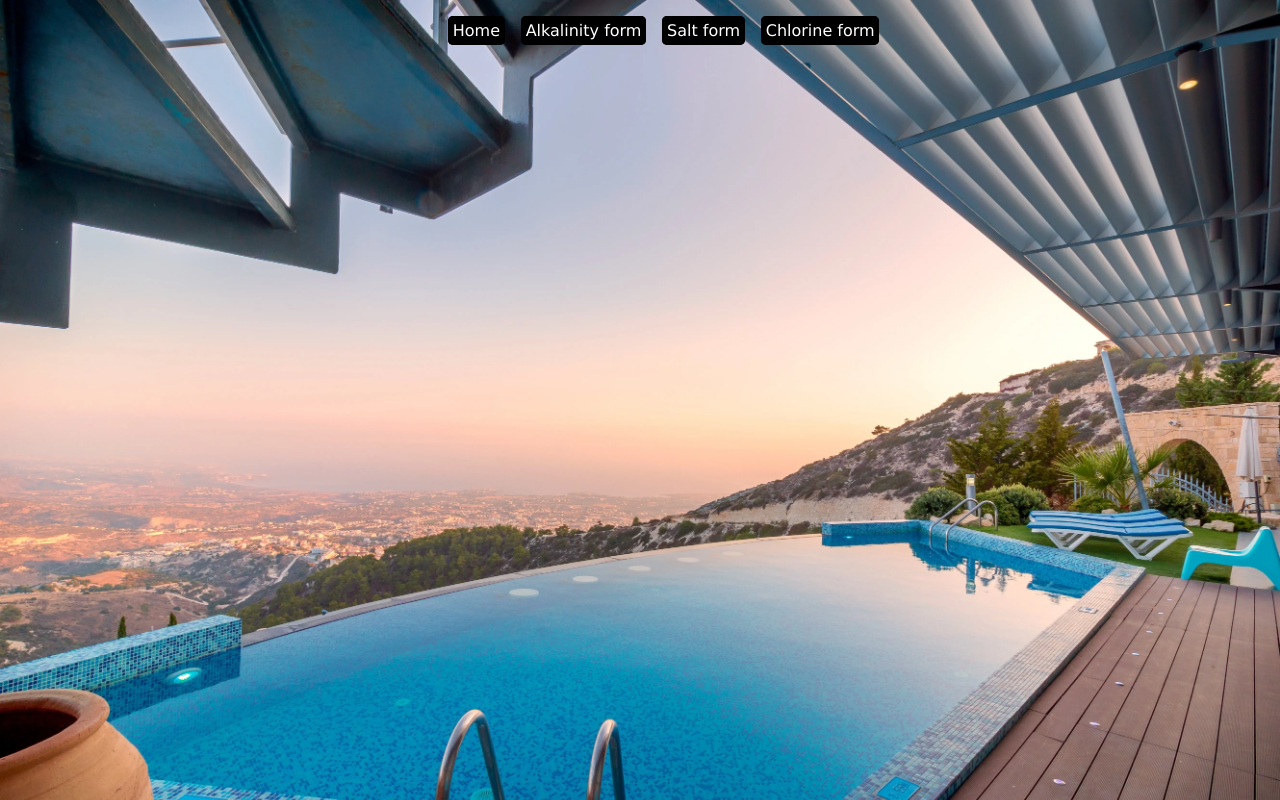
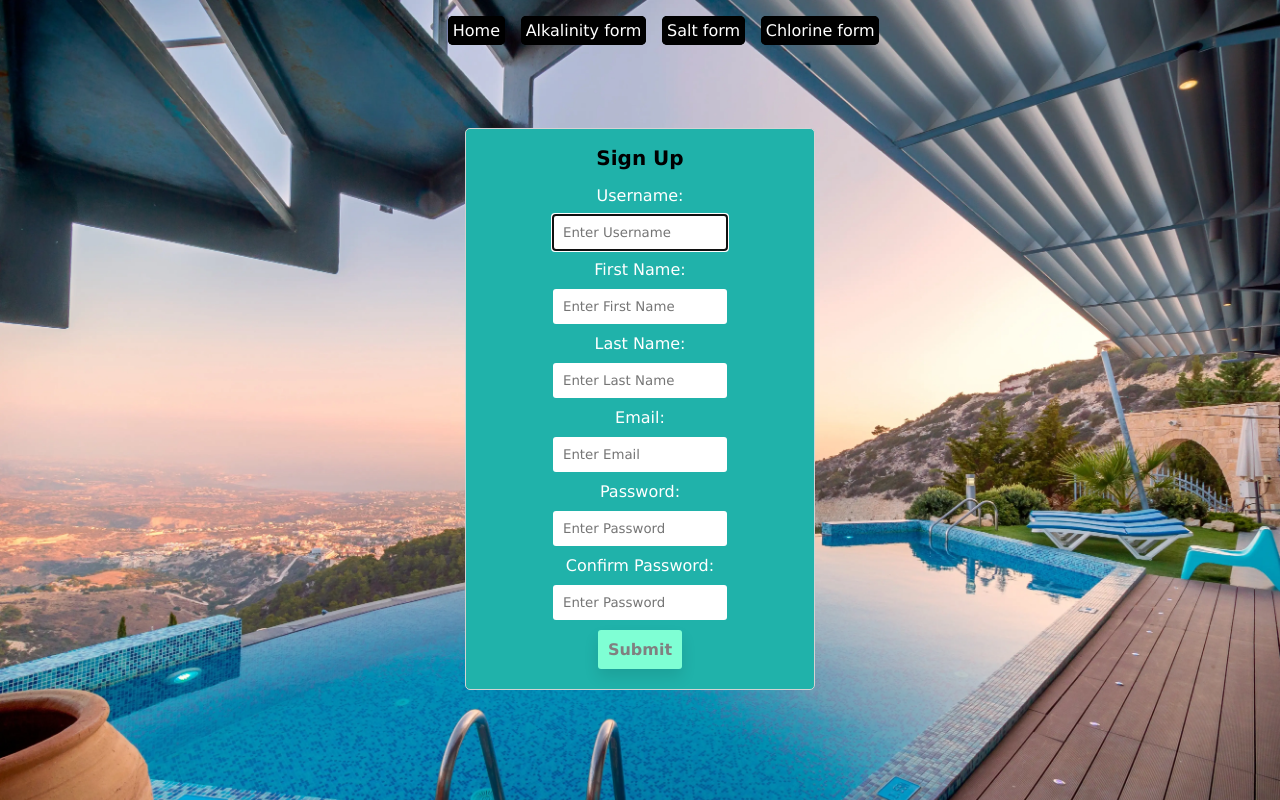
Before and after one commit to pschlafley/Pool-Chem-Calculator, a React (Create React App) app in the folder client/: page /signup in a window 1280 px wide. Built offline with nearby package versions, Linux system fonts and the light colour scheme.

Commit message:
made initial SignUp form

```diff
--- a/client/src/App.js
+++ b/client/src/App.js
@@ -1,3 +1,6 @@
+import { Routes, Route } from 'react-router-dom';
+import { isMobile } from 'react-device-detect';
+
 import './index.css';
 import NavBar from './components/Nav/navbar';
 import AlkalinityForm from './components/CalculationForms/AlkalinityForm/AlkalinityForm';
@@ -5,9 +8,7 @@ import SaltForm from './components/CalculationForms/SaltForm/SaltForm';
 import ChlorineForm from './components/CalculationForms/ChlorineForm/ChlorineForm';
 import DropDown from './components/Dropdown/dropdown';
 import Home from './components/HomePage/home-page';
-import { Routes, Route } from 'react-router-dom';
-import { isMobile } from 'react-device-detect';
-
+import SignUp from './components/SignUp/SignUp';
 
 function App() {
   return (
@@ -25,6 +26,7 @@ function App() {
           <Route path='/salt-form' element={<SaltForm />} />
           <Route path='/alkalinity-form' element={<AlkalinityForm />} />
           <Route path='/chlorine-form' element={<ChlorineForm />} />
+          <Route path='/signup' element={<SignUp />} />
         </Routes>
       </>
     </div>
--- a/client/src/components/Form/Form.js
+++ b/client/src/components/Form/Form.js
@@ -10,13 +10,15 @@ const Form = ({
   onFormSubmit = null,
   result,
   children = null,
+  autoComplete = true,
 }) => {
   const renderResult = () => (
     <div className={styles.resultContainer}>
       <p>Total {type} to Add:</p>
       <p
-        className={`${styles.result} ${type === CHEMICALS.chlorine.id ? styles.isChlorineResult : ''
-          }`}
+        className={`${styles.result} ${
+          type === CHEMICALS.chlorine.id ? styles.isChlorineResult : ''
+        }`}
       >
         {result?.message || result}
       </p>
@@ -28,7 +30,11 @@ const Form = ({
 
   return (
     <div className={styles.container}>
-      <form className={styles.form} onSubmit={onFormSubmit}>
+      <form
+        className={styles.form}
+        onSubmit={onFormSubmit}
+        autoComplete={autoComplete ? 'on' : 'off'}
+      >
         <h2>{header}</h2>
         <div className={styles.inputs}>{children}</div>
       </form>
--- a/client/src/components/Form/Form.module.css
+++ b/client/src/components/Form/Form.module.css
@@ -21,12 +21,6 @@
   border: 1px solid lightgray;
   border-radius: 5px;
   background-color: lightseagreen;
-}
-
-.form:hover {
-  /* transform: rotateX(200deg); */
-  transform: rotateY(200deg);
-  transition: all 1s;
 }
 
 .form h2 {
--- a/client/src/components/Form/Input.js
+++ b/client/src/components/Form/Input.js
@@ -13,6 +13,8 @@ const Input = ({
   value = null,
   isFirstInput = false,
   inputOptions = [],
+  className = '',
+  isRequired = false,
 }) => {
   const inputRef = useRef(null);
 
@@ -40,7 +42,7 @@ const Input = ({
   }
 
   return (
-    <div className={styles.input}>
+    <div className={`${styles.input} ${className}`}>
       <label htmlFor={name}>{label}</label>
       <input
         name={name}
@@ -49,7 +51,7 @@ const Input = ({
         placeholder={placeholder}
         value={value}
         ref={inputRef}
-        required
+        required={isRequired}
       />
     </div>
   );
@@ -64,6 +66,8 @@ Input.propTypes = {
   value: PropTypes.oneOfType([PropTypes.string, PropTypes.number]).isRequired,
   isFirstInput: PropTypes.bool.isRequired,
   inputOptions: PropTypes.arrayOf(PropTypes.object),
+  className: PropTypes.string,
+  isRequired: PropTypes.bool,
 };
 
 export default Input;
--- /dev/null
+++ b/client/src/components/SignUp/SignUp.js
@@ -0,0 +1,116 @@
+import React from 'react';
+import { Formik } from 'formik';
+import * as yup from 'yup';
+
+import Form from '../Form/Form';
+import Input from '../Form/Input';
+import Button from '../Form/Button';
+
+import { LABELS, INPUT_TYPES } from '../../constants';
+
+import styles from './SignUp.module.css';
+
+const initialValues = {
+  username: '',
+  firstName: '',
+  lastName: '',
+  email: '',
+  password: '',
+  passwordConfirm: '',
+};
+
+const schema = yup.object().shape({
+  username: yup.string().trim().required(),
+  firstName: yup.string().trim().required(),
+  lastName: yup.string().trim().required(),
+  email: yup.string().email().trim().required(),
+  password: yup.string().trim().required(),
+  passwordConfirm: yup.string().trim().required(),
+});
+
+const INPUTS = [
+  {
+    id: 'username',
+    label: 'Username:',
+    placeholder: 'Enter Username',
+  },
+  {
+    id: 'firstName',
+    label: 'First Name:',
+    placeholder: 'Enter First Name',
+  },
+  {
+    id: 'lastName',
+    label: 'Last Name:',
+    placeholder: 'Enter Last Name',
+  },
+  {
+    id: 'email',
+    label: 'Email:',
+    placeholder: 'Enter Email',
+    type: 'email',
+  },
+  {
+    id: 'password',
+    label: 'Password:',
+    placeholder: 'Enter Password',
+    type: 'password',
+  },
+  {
+    id: 'passwordConfirm',
+    label: 'Confirm Password:',
+    placeholder: 'Enter Password',
+    type: 'password',
+  },
+];
+
+const SignUp = () => {
+  // TODO - add mututation
+
+  const handleSignup = (values, { resetForm }) => {
+    console.log(values);
+
+    resetForm();
+  };
+
+  return (
+    <Formik
+      initialValues={initialValues}
+      validationSchema={schema}
+      onSubmit={handleSignup}
+    >
+      {({ handleChange, handleSubmit, values, dirty, isValid }) => (
+        <Form
+          onFormSubmit={handleSubmit}
+          header={LABELS.signUpForm.header}
+          autoComplete={false}
+        >
+          {INPUTS.map(({ id, label, placeholder, type }, i) => {
+            const isFirstInput = i === 0;
+
+            return (
+              <Input
+                key={id}
+                name={id}
+                label={label}
+                placeholder={placeholder}
+                onInputChange={handleChange}
+                isFirstInput={isFirstInput}
+                type={type || INPUT_TYPES.text}
+                className={!isFirstInput ? styles.input : ''}
+                value={values[id] || ''}
+                isRequired
+              />
+            );
+          })}
+          <Button
+            label={LABELS.signUpForm.button}
+            isDisabled={!dirty || !isValid}
+          />
+        </Form>
+      )}
+    </Formik>
+  );
+};
+
+export default SignUp;
--- /dev/null
+++ b/client/src/components/SignUp/SignUp.module.css
@@ -0,0 +1,3 @@
+.input {
+  margin-top: 10px;
+}
--- a/client/src/constants.js
+++ b/client/src/constants.js
@@ -39,6 +39,10 @@ export const LABELS = {
     header: 'Calculate Chlorine Needed',
     button: 'Calculate',
   },
+  signUpForm: {
+    header: 'Sign Up',
+    button: 'Submit',
+  },
 };
 
 export const POOL_SHAPES = {
@@ -73,3 +77,8 @@ export const CHLORINE_RESULT_MESSAGES = {
   },
   none: 'You do not need to add any chlorine.',
 };
+
+export const INPUT_TYPES = {
+  text: 'text',
+  password: 'password',
+};
```
